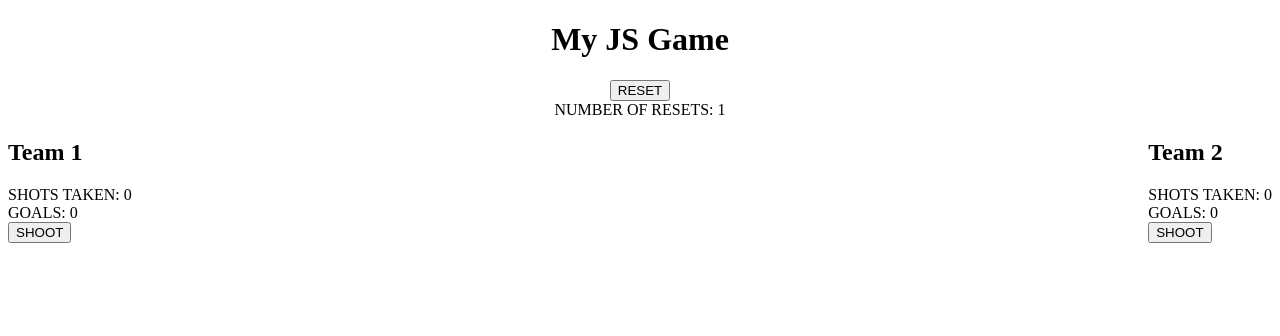
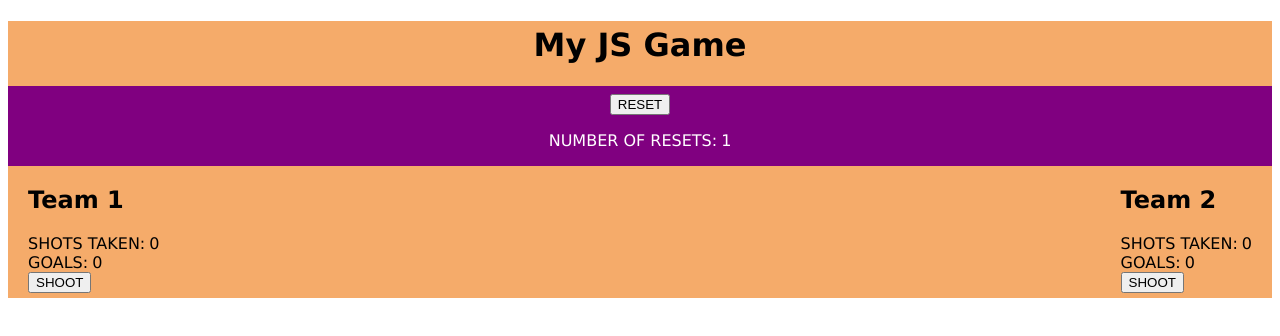
Before and after one commit to lesa671/js-sports-game, a plain HTML site: page index.html in a window 1280 px wide. Both pictures are taken after a click on the button "RESET". Drawn offline with Linux system fonts and the light colour scheme.

Commit message:
added more styling to css file, added alert function to js file

```diff
--- a/assets/css/style.css
+++ b/assets/css/style.css
@@ -1,5 +1,9 @@
 * {
     box-sizing: border-box;
+}
+
+:root {
+    --main-font-family: Verdana
 }
 
 .hide {
@@ -8,10 +12,14 @@
 
 .left {
     float: left;
+    margin-left: 20px;
+    margin-bottom: 5px;
 }
 
 .right {
     float: right;
+    margin-right: 20px;
+    margin-bottom: 5px;
 }
 
 .clear {
@@ -21,3 +29,36 @@
 #reset_container, h1 {
     text-align: center;
 }
+
+h1 {
+        padding-top: 5px;
+}
+
+#reset_container {
+    background-color:purple;
+}
+
+#reset_button {
+    margin-top: 8px;
+}
+
+#num_resets, p {
+    display: inline-block;
+    font-family: var(--main-font-family, Arial);
+    /* font-family: Verdana, Geneva, Tahoma, sans-serif; */
+    color: white;
+}
+
+.goals p {
+    display: inline;
+    color: black;
+}
+
+body div {
+    background-color: rgb(245, 171, 106);
+}
+
+h1, h2, span {
+    font-family: var(--main-font-family, Arial);
+    /* font-family: Verdana, Geneva, Tahoma, sans-serif; */
+}
--- a/assets/javascript/game.js
+++ b/assets/javascript/game.js
@@ -1,16 +1,4 @@
-const reset_button = document.querySelector('#reset_button')
-const num_resets = document.querySelector('#num_resets')
-reset_button.addEventListener('click', function () {
-    console.log('reset_button was clicked')
-    teamone_numshots.innerText = 0
-    teamone_shot_count = 0
-    teamone_numgoals.innerText = 0
-    teamtwo_numshots.innerText = 0
-    teamtwo_shot_count = 0
-    teamtwo_numgoals.innerText = 0
 
-    num_resets.innerHTML = parseInt(num_resets.innerText) + 1
-})
 
 let teamone_shot_count = 0
 const teamone_numshots = document.querySelector('#teamone_numshots')
@@ -26,6 +14,7 @@ teamone_shoot_button.addEventListener('click', function () {
 
 let teamtwo_shot_count = 0
 const teamtwo_numshots = document.querySelector('#teamtwo_numshots')
+const teamtwo_numgoals = document.querySelector('#teamtwo_numgoals')
 const teamtwo_shoot_button = document.querySelector('#teamtwo_shoot_button')
 teamtwo_shoot_button.addEventListener('click', function () {
     console.log('teamtwo_shoot_button clicked')
@@ -34,3 +23,26 @@ teamtwo_shoot_button.addEventListener('click', function () {
     let teamtwo_goal_result = parseInt(teamtwo_numgoals.innerText) + Math.floor(Math.random() * 2)
     teamtwo_numgoals.innerText = teamtwo_goal_result
 })
+
+const reset_button = document.querySelector('#reset_button')
+const num_resets = document.querySelector('#num_resets')
+reset_button.addEventListener('click', function () {
+    console.log('reset_button was clicked')
+
+    if (teamone_numgoals.innerText > teamtwo_numgoals.innerText) {
+        alert('Team 1 is the winner!')
+    } else if (teamtwo_numgoals.innerText > teamone_numgoals.innerText) {
+        alert('Team 2 is the winner!')
+    } else {
+        alert('It\'s a tie!')
+    }
+
+    teamone_numshots.innerText = 0
+    teamone_shot_count = 0
+    teamone_numgoals.innerText = 0
+    teamtwo_numshots.innerText = 0
+    teamtwo_shot_count = 0
+    teamtwo_numgoals.innerText = 0
+
+    num_resets.innerHTML = parseInt(num_resets.innerText) + 1
+})
--- a/index.html
+++ b/index.html
@@ -14,7 +14,7 @@
         <h1>My JS Game</h1>
         <div id="reset_container">
             <button id="reset_button">RESET</button><br>
-            NUMBER OF RESETS: <span id="num_resets">0</span>
+            <p>NUMBER OF RESETS:</p> <span id="num_resets">0</span>
         </div>
 
         <div class="clear"></div>
@@ -22,19 +22,20 @@
         <div class="left">
             <h2>Team 1</h2>
             <div class="goals">
-                SHOTS TAKEN: <span id="teamone_numshots">0</span><br>
-                GOALS: <span id="teamone_numgoals">0</span>
+                <p>SHOTS TAKEN:</p> <span id="teamone_numshots">0</span><br>
+                <p>GOALS:</p> <span id="teamone_numgoals">0</span>
             </div>
             <div>
                 <button id="teamone_shoot_button">SHOOT</button>
+
             </div>
         </div>
 
         <div class="right">
             <h2>Team 2</h2>
             <div class="goals">
-                SHOTS TAKEN: <span id="teamtwo_numshots">0</span><br>
-                GOALS: <span id="teamtwo_numgoals">0</span>
+                <P>SHOTS TAKEN:</P> <span id="teamtwo_numshots">0</span><br>
+                <p>GOALS:</P> <span id="teamtwo_numgoals">0</span>
             </div>
             <div>
                 <button id="teamtwo_shoot_button">SHOOT</button>
```
